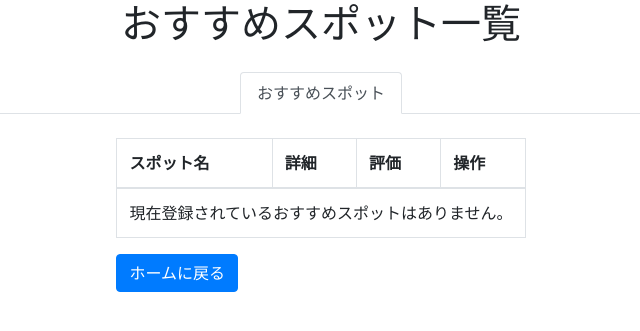
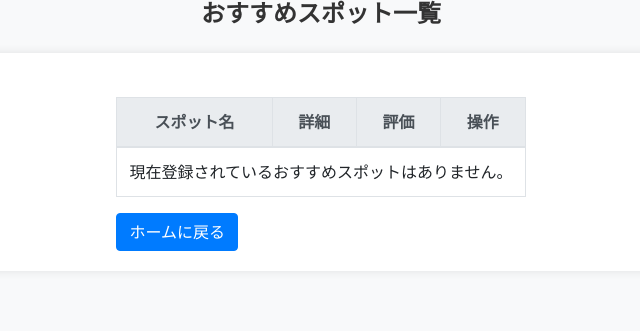
Before and after one commit to yamashita3303/NoteTrip, a Django app: page /my_spots/ in a window 1280 px wide. Shown: the top 331 px of the page, without its empty margins (319-959 px from the left). Run offline with Django 4.2, Linux system fonts and the light colour scheme; a user stored in the database is signed in; data that the repository does not hold is empty; some libraries are stand-ins or nearby versions.

Commit message:
おすすめスポット一覧

```diff
--- a/app/templates/app/home.html
+++ b/app/templates/app/home.html
@@ -494,6 +494,7 @@ input[type=checkbox]:checked ~ #overlay-button:hover span, input[type=checkbox]:
                 {% else %}
                     <li><span>申請後にスポットを追加できます</span></li>
                 {% endif %}
+                <li><a href="{%url 'my_spots'%}">my spots</a></li>
             </ul>
         </div>
 
--- a/app/templates/app/my_spots.html
+++ b/app/templates/app/my_spots.html
@@ -5,20 +5,37 @@
   <meta name="viewport" content="width=device-width, initial-scale=1.0">
   <title>おすすめスポット一覧</title>
   <link href="https://stackpath.bootstrapcdn.com/bootstrap/4.5.2/css/bootstrap.min.css" rel="stylesheet">
+  <style>
+    body {
+      background-color: #f8f9fa;
+    }
+    .container {
+      max-width: 800px;
+      background: #fff;
+      padding: 20px;
+      border-radius: 8px;
+      box-shadow: 0 0 10px rgba(0, 0, 0, 0.1);
+    }
+    h1 {
+      font-size: 24px;
+      font-weight: bold;
+      color: #333;
+    }
+    table {
+      background-color: #fff;
+    }
+    th, td {
+      text-align: center;
+    }
+    .btn-sm {
+      margin: 2px;
+    }
+  </style>
 </head>
 <body>
   <h1 class="text-center mb-4">おすすめスポット一覧</h1>
-
-  <!-- タブを中央揃え -->
-  <ul class="nav nav-tabs justify-content-center" id="mySpotsTabs" role="tablist">
-    <li class="nav-item">
-      <a class="nav-link active" id="spots-tab" data-toggle="tab" href="#spots" role="tab" aria-controls="spots" aria-selected="true">おすすめスポット</a>
-    </li>
-  </ul>
-
   <div class="container">
     <div class="row justify-content-center">
-      <!-- メッセージ表示エリア -->
       <div>
         {% if messages %}
           <div class="alert alert-info">
@@ -30,15 +47,14 @@
       </div>
 
       <div class="tab-content mt-4" id="mySpotsTabsContent">
-        <!-- おすすめスポット一覧タブのコンテンツ -->
         <div class="tab-pane fade show active" id="spots" role="tabpanel" aria-labelledby="spots-tab">
-          <table class="table table-bordered">
-            <thead>
+          <table class="table table-bordered table-hover">
+            <thead class="thead-light">
               <tr>
                 <th>スポット名</th>
                 <th>詳細</th>
                 <th>評価</th>
-                <th>操作</th>  <!-- 編集・削除用の列を追加 -->
+                <th>操作</th>
               </tr>
             </thead>
             <tbody>
@@ -48,10 +64,7 @@
                 <td>{{ spot.description }}</td>
                 <td>{{ spot.rating }}</td>
                 <td>
-                  <!-- 編集ボタン -->
                   <a href="{% url 'edit_spot' spot.id %}" class="btn btn-warning btn-sm">編集</a>
-
-                  <!-- 削除ボタン -->
                   <form method="POST" action="{% url 'delete_spot' spot.id %}" style="display:inline;">
                     {% csrf_token %}
                     <button type="submit" class="btn btn-danger btn-sm">削除</button>
@@ -65,14 +78,13 @@
               {% endfor %}
             </tbody>
           </table>
-          <!-- ホームに戻るボタン -->
-        <a href="{% url 'home' %}" class="btn btn-primary">ホームに戻る</a>
+          <a href="{% url 'home' %}" class="btn btn-primary">ホームに戻る</a>
         </div>
       </div>
     </div>
   </div>
 
-<script src="https://code.jquery.com/jquery-3.5.1.slim.min.js"></script>
-<script src="https://cdn.jsdelivr.net/npm/bootstrap@4.5.2/dist/js/bootstrap.bundle.min.js"></script>
+  <script src="https://code.jquery.com/jquery-3.5.1.slim.min.js"></script>
+  <script src="https://cdn.jsdelivr.net/npm/bootstrap@4.5.2/dist/js/bootstrap.bundle.min.js"></script>
 </body>
 </html>
```
Also changed, not shown: db.sqlite3.
